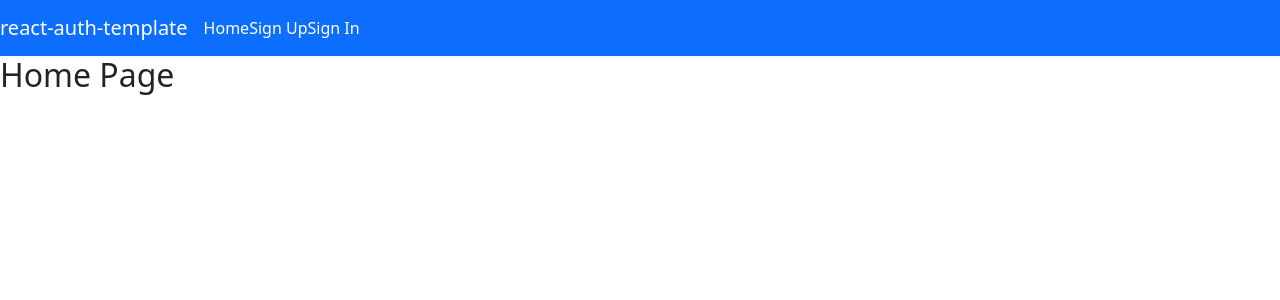
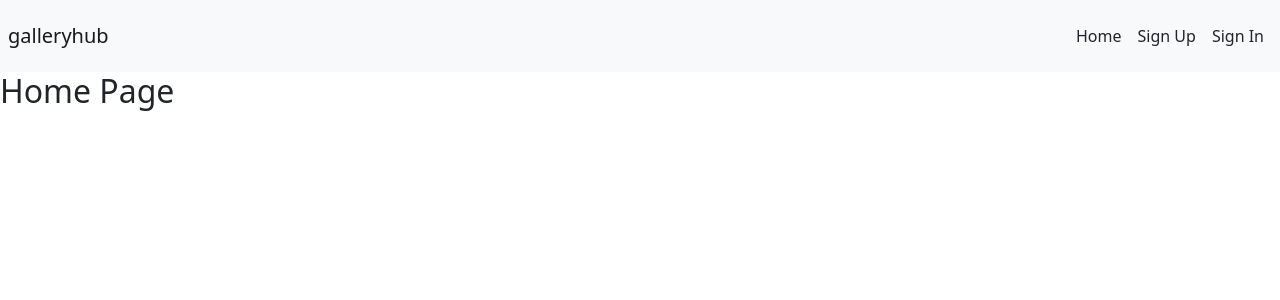
Before and after one commit to brianaleew/Project-3-FrontEnd, a React (Create React App) app in the folder gallery-hub-client/: page / in a window 1280 px wide. Shown: the top 300 px of the page. Built offline with nearby package versions, Linux system fonts and the light colour scheme.

Commit message:
Added root variables and tester fonts. Slightly edited Nav to align links to the right and added some margin

```diff
--- a/gallery-hub-client/package.json
+++ b/gallery-hub-client/package.json
@@ -19,7 +19,7 @@
     "web-vitals": "^1.1.2"
   },
   "scripts": {
-    "start": "react-scripts start",
+    "start": "react-scripts --openssl-legacy-provider start",
     "build": "react-scripts build",
     "test": "react-scripts test",
     "eject": "react-scripts eject"
--- a/gallery-hub-client/src/components/shared/Header.js
+++ b/gallery-hub-client/src/components/shared/Header.js
@@ -3,17 +3,20 @@ import Nav from 'react-bootstrap/Nav'
 import Navbar from 'react-bootstrap/Navbar'
 import { Link } from 'react-router-dom'
 const linkStyle = {
-    color: 'white',
+    color: 'var(--color-primary)',
     textDecoration: 'none'
+}
+const dropdownNav = {
+
 }
 const authenticatedOptions = (
 	<>
-		<Nav.Item>
+		<Nav.Item className='m-2'>
 			<Link to='change-password' style={linkStyle}>
 				Change Password
 			</Link>
 		</Nav.Item>
-		<Nav.Item>
+		<Nav.Item className='m-2'>
 			<Link to='sign-out' style={linkStyle}>
 				Sign Out
 			</Link>
@@ -23,10 +26,10 @@ const authenticatedOptions = (
 
 const unauthenticatedOptions = (
 	<>
-        <Nav.Item>
+        <Nav.Item className='m-2'>
 		    <Link to='sign-up' style={linkStyle}>Sign Up</Link>
         </Nav.Item>
-        <Nav.Item>
+        <Nav.Item className='m-2'>
 		    <Link to='sign-in' style={linkStyle}>Sign In</Link>
         </Nav.Item>
 	</>
@@ -34,7 +37,7 @@ const unauthenticatedOptions = (
 
 const alwaysOptions = (
 	<>
-		<Nav.Item>
+		<Nav.Item className='m-2'>
 			<Link to='/' style={linkStyle}>
 				Home
 			</Link>
@@ -43,14 +46,14 @@ const alwaysOptions = (
 )
 
 const Header = ({ user }) => (
-	<Navbar bg='primary' variant='dark' expand='md'>
-		<Navbar.Brand>
+	<Navbar bg='light' variant='light' expand='md'>
+		<Navbar.Brand className='m-2'>
             <Link to='/' style={linkStyle}>
-                react-auth-template
+                galleryhub
             </Link>
         </Navbar.Brand>
-		<Navbar.Toggle aria-controls='basic-navbar-nav' />
-		<Navbar.Collapse id='basic-navbar-nav'>
+		<Navbar.Toggle aria-controls='basic-navbar-nav' className='text-dark' />
+		<Navbar.Collapse id='basic-navbar-nav' style={dropdownNav}className='m-2 nav justify-content-end bg-muted' >
 			<Nav className='ml-auto'>
 				{user && (
 					<span className='navbar-text mr-2'>Welcome, {user.email}</span>
--- a/gallery-hub-client/src/index.css
+++ b/gallery-hub-client/src/index.css
@@ -1,13 +1,18 @@
-body {
-  margin: 0;
-  font-family: -apple-system, BlinkMacSystemFont, 'Segoe UI', 'Roboto', 'Oxygen',
-    'Ubuntu', 'Cantarell', 'Fira Sans', 'Droid Sans', 'Helvetica Neue',
-    sans-serif;
-  -webkit-font-smoothing: antialiased;
-  -moz-osx-font-smoothing: grayscale;
+/* importing three tester fonts: Montserrat, Exo and Oswald */
+@import url('https://fonts.googleapis.com/css2?family=Exo:ital@1&family=Montserrat:ital@0;1&family=Oswald&display=swap');
+
+
+/* creating variables for tester colors */
+:root {
+  --color-primary: hsl(226°, 4%, 12%); /* a dark gray color */
+  --color-secondary: rgba(232,234,242,1); /* a light gray color */
+  --color-accent-b: rgba(180,196,250,1); /* a pale blue color */
+  --color-accent-bd: rgba(117,143,246,1); /* a darker blue color */
+  --color-accent-r: rgba(246,117,117,1); /* a red variation color */
+  --color-accent-g: rgba(134,246,117,1); /* a green variation color */
 }
 
-code {
-  font-family: source-code-pro, Menlo, Monaco, Consolas, 'Courier New',
-    monospace;
-}
+/*
+This color gradient is my inspo for the color scheme of the site. Just holding it here just in case i want it later!
+backgroundColor: 'rgb(180,196,250)',
+background: 'linear-gradient(0deg, rgba(180,196,250,1) 0%, rgba(232,234,242,1) 72%)' */
```
Also changed, not shown: 1 other file (tests, documents, lock files or other folders).
